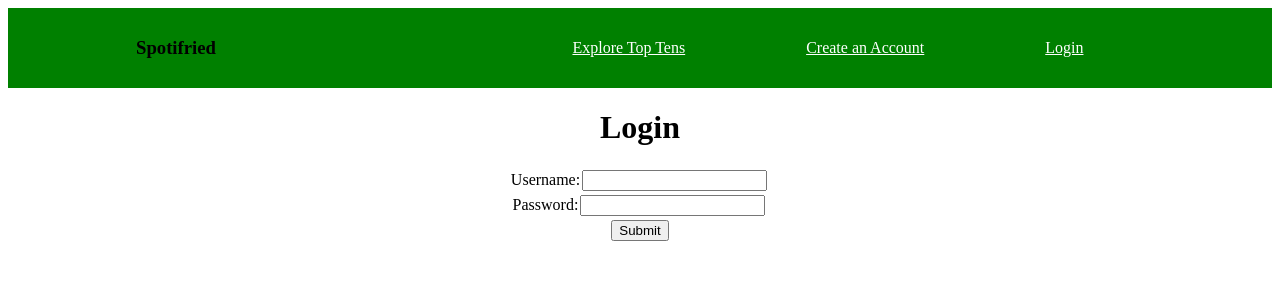
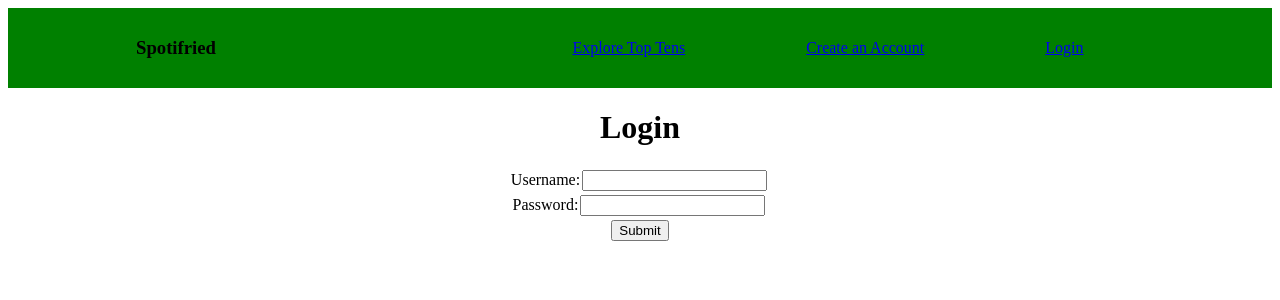
Before and after one commit to is386/spotifried, a React (Create React App) app in the folder client/: page / in a window 1280 px wide. Shown: the top 300 px of the page. Built offline with nearby package versions, Linux system fonts and the light colour scheme; no server answers.

Commit message:
rename nav to navbar

```diff
--- a/client/src/Create.js
+++ b/client/src/Create.js
@@ -1,7 +1,7 @@
 import React from "react";
 import "./App.css";
 import auth from "./components/Auth";
-import Nav from "./components/Nav";
+import NavBar from "./components/NavBar";
 
 class Create extends React.Component {
   constructor(props) {
@@ -63,7 +63,7 @@ class Create extends React.Component {
   render() {
     return (
       <div>
-        <Nav loggedIn={auth.authenticated} />
+        <NavBar loggedIn={auth.authenticated} />
         <h1>Create Account</h1>
         <p>
           Usernames must be between 1 and 20 characters long. <br />
--- a/client/src/Login.js
+++ b/client/src/Login.js
@@ -1,7 +1,7 @@
 import React from "react";
 import "./App.css";
 import auth from "./components/Auth";
-import Nav from "./components/Nav";
+import NavBar from "./components/NavBar";
 
 class Login extends React.Component {
   constructor(props) {
@@ -67,7 +67,7 @@ class Login extends React.Component {
   render() {
     return (
       <div>
-        <Nav loggedIn={auth.authenticated} />
+        <NavBar loggedIn={auth.authenticated} />
         <h1>Login</h1>
         {/* This div will contain whatever the error variable contains */}
         <div className="error-div">
--- a/client/src/Search.js
+++ b/client/src/Search.js
@@ -2,7 +2,7 @@ import React from "react";
 import SongTable from "./components/SongTable";
 import "./App.css";
 import auth from "./components/Auth";
-import Nav from "./components/Nav";
+import NavBar from "./components/NavBar";
 
 class Search extends React.Component {
   constructor(props) {
@@ -56,7 +56,7 @@ class Search extends React.Component {
   render() {
     return (
       <div>
-        <Nav loggedIn={auth.authenticated} />
+        <NavBar loggedIn={auth.authenticated} />
         <h1>Search</h1>
         <p>Type in a username to see their top ten songs.</p>
         <form onSubmit={this.handleSubmit}>
--- a/client/src/Top10.js
+++ b/client/src/Top10.js
@@ -2,7 +2,7 @@ import React from "react";
 import SongTable from "./components/SongTable";
 import "./App.css";
 import auth from "./components/Auth";
-import Nav from "./components/Nav";
+import NavBar from "./components/NavBar";
 
 class Top10 extends React.Component {
   constructor(props) {
@@ -83,7 +83,7 @@ class Top10 extends React.Component {
 
     return (
       <div>
-        <Nav loggedIn={auth.authenticated} />
+        <NavBar loggedIn={auth.authenticated} />
 
         <h1>Your Top 10</h1>
         <div id="error">{this.state.error}</div>
--- a/client/src/components/Nav.js
+++ b/client/src/components/NavBar.js
@@ -3,32 +3,29 @@ import "../App.css";
 import { Link } from "react-router-dom";
 import HiddenLink from "./HiddenLink";
 
-class Nav extends React.Component {
+class NavBar extends React.Component {
   render() {
-    const navStyle = {
-      color: "white",
-    };
     return (
       <nav>
         <h3>Spotifried</h3>
         <ul className="nav-links">
-          <HiddenLink style={navStyle} to="/top10" render={this.props.loggedIn}>
+          <HiddenLink to="/top10" render={this.props.loggedIn}>
             <li>My Top 10</li>
           </HiddenLink>
 
-          <Link style={navStyle} to="/search">
+          <Link to="/search">
             <li>Explore Top Tens</li>
           </Link>
 
-          <HiddenLink style={navStyle} to="/create" render={!this.props.loggedIn}>
+          <HiddenLink to="/create" render={!this.props.loggedIn}>
             <li>Create an Account</li>
           </HiddenLink>
 
-          <HiddenLink style={navStyle} to="/" render={!this.props.loggedIn}>
+          <HiddenLink to="/" render={!this.props.loggedIn}>
             <li>Login</li>
           </HiddenLink>
 
-          <HiddenLink style={navStyle} to="/logout" render={this.props.loggedIn}>
+          <HiddenLink to="/logout" render={this.props.loggedIn}>
             <li>(Click to log out)</li>
           </HiddenLink>
         </ul>
@@ -37,4 +34,4 @@ class Nav extends React.Component {
   }
 }
 
-export default Nav;
+export default NavBar;
```
